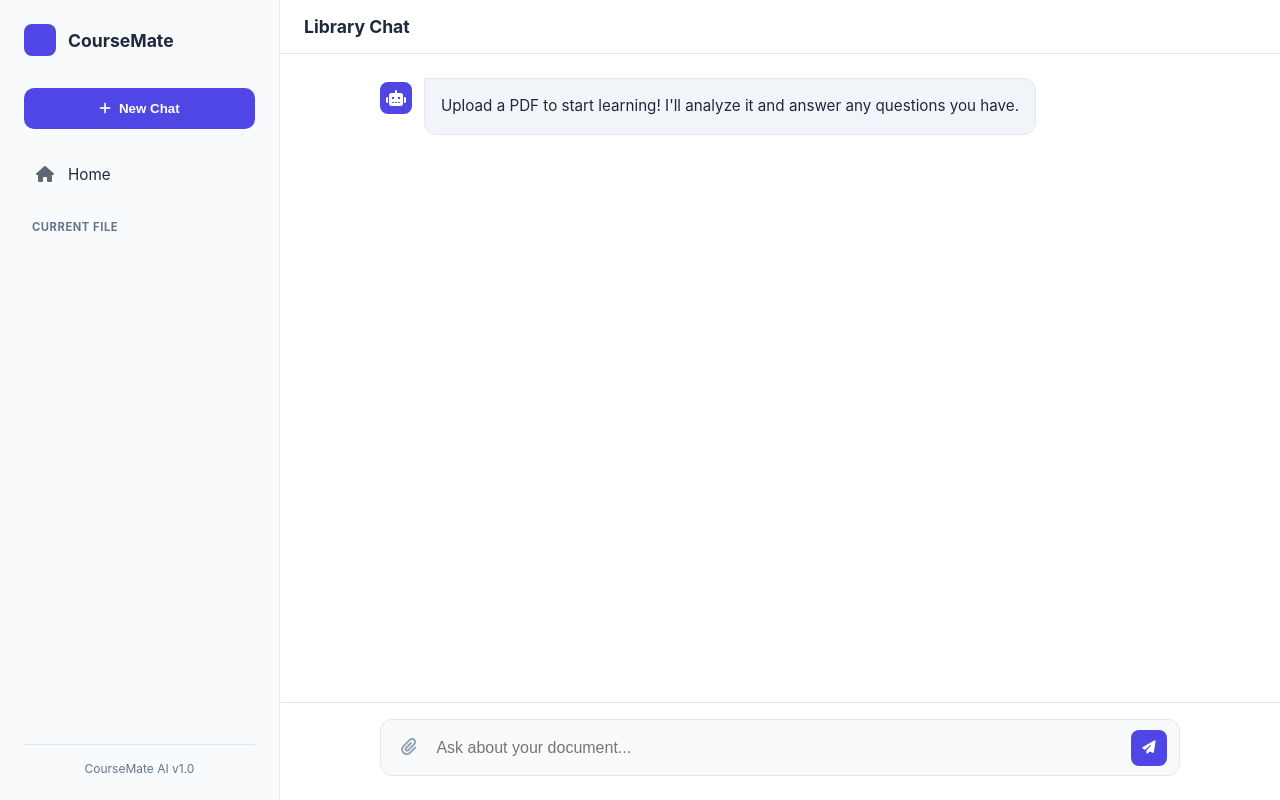
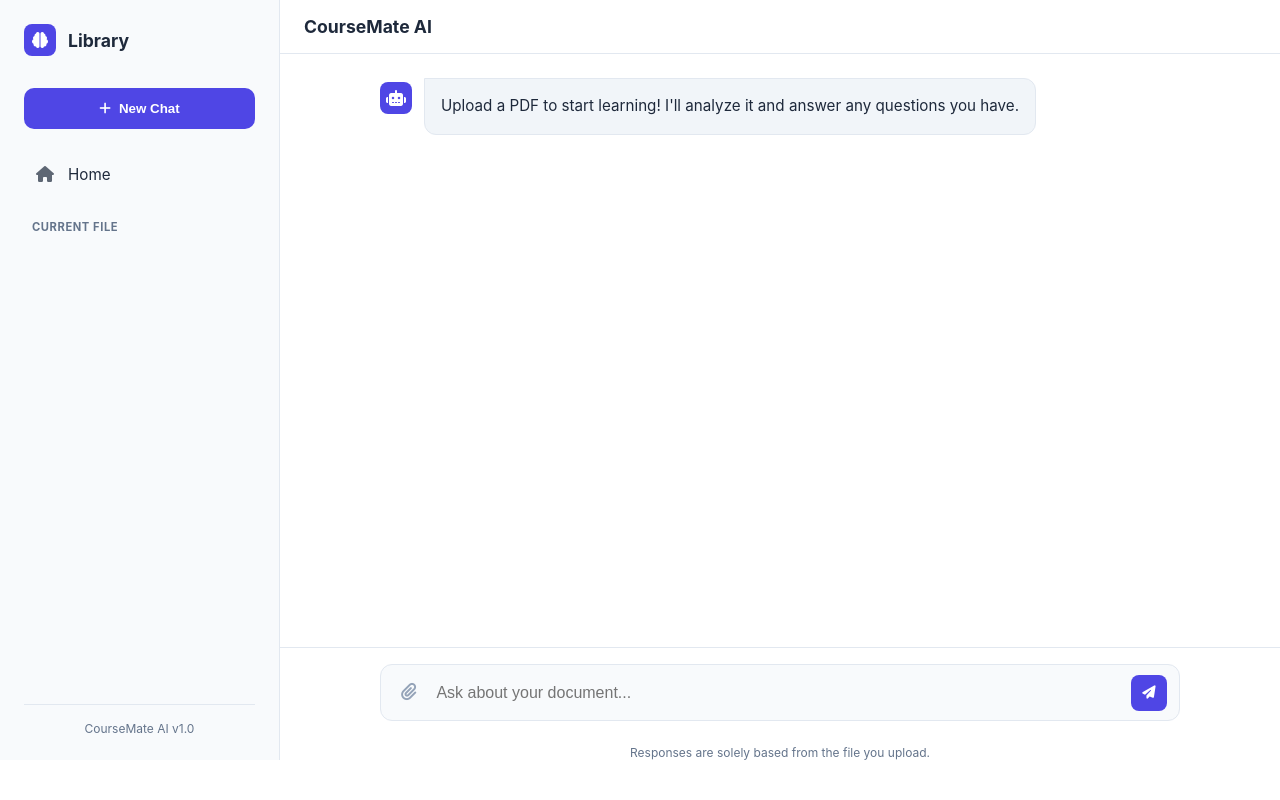
Before and after one commit to vibieprince/CourseMate-AI, a plain HTML site: page app.html in a window 1280 px wide. Drawn offline with nearby package versions, Linux system fonts and the light colour scheme.

Commit message:
refinements in mobile first design

```diff
--- a/app.html
+++ b/app.html
@@ -19,7 +19,7 @@
         }
 
         * { margin: 0; padding: 0; box-sizing: border-box; }
-        body { font-family: 'Inter', sans-serif; background: var(--bg-chat); color: var(--text-main); display: flex; height: 100vh; overflow: hidden; }
+        body { font-family: 'Inter', sans-serif; background: var(--bg-chat); color: var(--text-main); display: flex; height: 95vh; overflow: hidden; }
 
         /* Sidebar Styling */
         aside {
@@ -103,8 +103,8 @@
     <aside id="sidebar">
         <div class="sidebar-header">
             <div class="logo-area">
-                <div class="logo-icon"><i class="fas fa-sparkles"></i></div>
-                <span class="brand-name">CourseMate</span>
+                <div class="logo-icon"><i class="fas fa-brain"></i></div>
+                <span class="brand-name">Library</span>
             </div>
             <!-- Added Close Button for Mobile -->
             <button type="button" class="close-sidebar" onclick="toggleSidebar()"><i class="fas fa-times"></i></button>
@@ -137,7 +137,7 @@
         <header>
             <div class="header-left">
                 <button type="button" class="menu-toggle" onclick="toggleSidebar()"><i class="fas fa-bars"></i></button>
-                <h2 style="font-size: 1.1rem; font-weight: 700;">Library Chat</h2>
+                <h2 style="font-size: 1.1rem; font-weight: 700;">CourseMate AI</h2>
             </div>
         </header>
 
@@ -165,6 +165,7 @@
                 </button>
             </div>
         </div>
+        <center><p style="font-size: 0.75rem; color: var(--text-muted); text-align: center;">Responses are solely based from the file you upload.</p></center>
     </main>
 
     <script>
```
